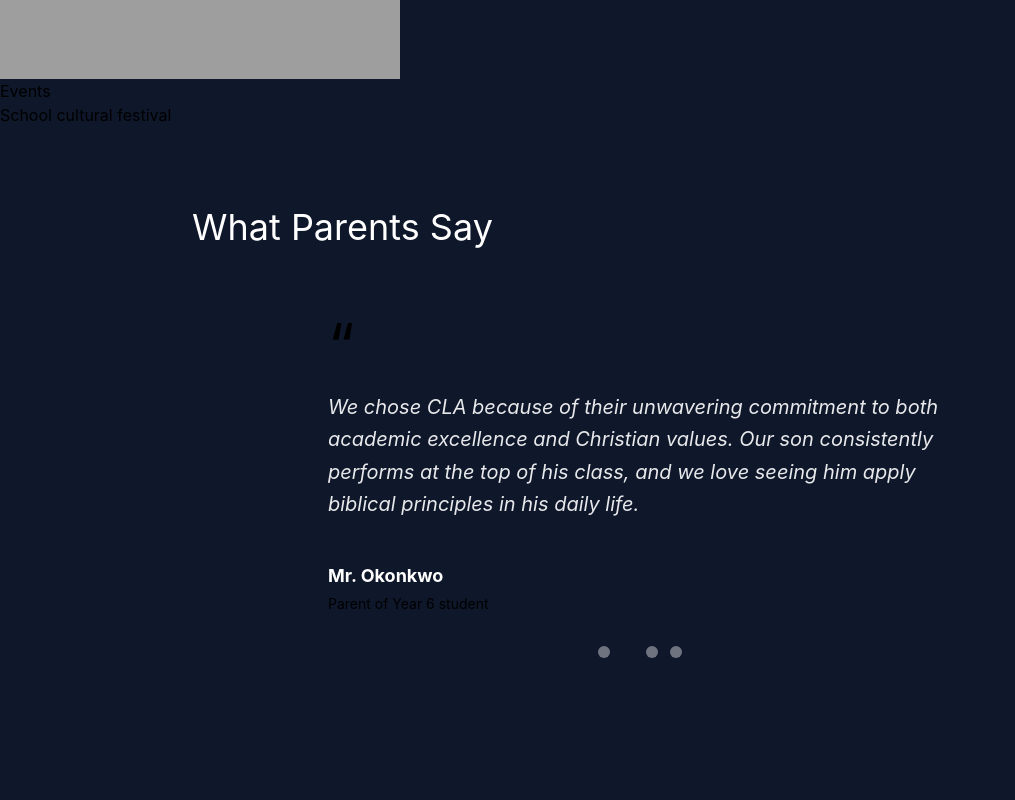
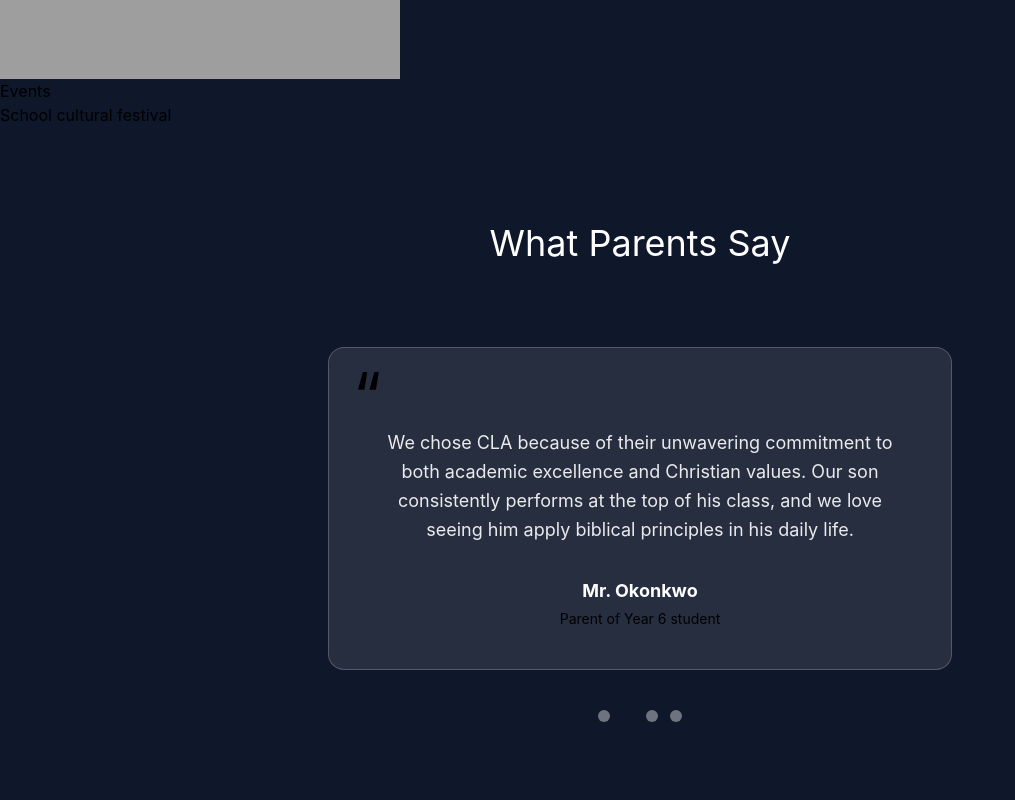
Before and after one commit to Jakegak/cla-website, a React (Vite) app: page / in a window 1280 px wide. Shown: the part 6260-7060 px from the top of the page, without its empty margins (0-1015 px from the left). Built offline with nearby package versions, Linux system fonts and the light colour scheme; grey boxes are pictures that could not be loaded.

Commit message:
fix(testimonials): wrap testimonial text in styled card with decorative quote and navigation dots

```diff
--- a/src/components/Testimonials.jsx
+++ b/src/components/Testimonials.jsx
@@ -28,80 +28,66 @@ const TESTIMONIALS = [
     name: "Pastor & Mrs. Eze",
     relationship: "Parents of Year 5 and Year 3 students",
     quote:
-      "Having two children at CLA, we can confidently say the school delivers on its promise of raising godly leaders. The curriculum is excellent, the moral foundation is strong, and our children are thriving in every area.",
+      "Having two children at CLA, we can confidently say the school delivers on its promise of raising godly leaders. The curriculum is excellent, the moral foundation is strong, and our children are thriving in every way.",
   },
 ];
 
 const cardVariants = {
-  hidden: { opacity: 0, y: 30 },
-  visible: {
-    opacity: 1,
-    y: 0,
-    transition: { duration: 0.6, ease: "easeOut" },
-  },
-  exit: {
-    opacity: 0,
-    y: -30,
-    transition: { duration: 0.4, ease: "easeIn" },
-  },
+  hidden: { opacity: 0, x: 60 },
+  visible: { opacity: 1, x: 0, transition: { duration: 0.5, ease: "easeOut" } },
+  exit: { opacity: 0, x: -60, transition: { duration: 0.3, ease: "easeIn" } },
 };
 
-const INTERVAL_MS = 4000;
-
 export default function Testimonials() {
-  const [activeIndex, setActiveIndex] = useState(0);
-  const isPausedRef = useRef(false);
+  const [current, setCurrent] = useState(0);
+  const isPaused = useRef(false);
   const intervalRef = useRef(null);
 
-  const startInterval = useCallback(() => {
-    if (intervalRef.current) {
-      clearInterval(intervalRef.current);
+  const advance = useCallback(() => {
+    if (!isPaused.current) {
+      setCurrent((prev) => (prev + 1) % TESTIMONIALS.length);
     }
-    intervalRef.current = setInterval(() => {
-      if (!isPausedRef.current) {
-        setActiveIndex((prev) => (prev + 1) % TESTIMONIALS.length);
-      }
-    }, INTERVAL_MS);
   }, []);
 
   useEffect(() => {
-    startInterval();
+    intervalRef.current = setInterval(advance, 4000);
     return () => {
-      if (intervalRef.current) {
-        clearInterval(intervalRef.current);
-      }
+      if (intervalRef.current) clearInterval(intervalRef.current);
     };
-  }, [startInterval]);
+  }, [advance]);
 
-  function handleMouseEnter() {
-    isPausedRef.current = true;
-  }
+  const handleMouseEnter = () => {
+    isPaused.current = true;
+  };
 
-  function handleMouseLeave() {
-    isPausedRef.current = false;
-  }
+  const handleMouseLeave = () => {
+    isPaused.current = false;
+  };
 
-  function handleDotClick(index) {
-    setActiveIndex(index);
-    startInterval();
-  }
+  const goTo = (index) => {
+    setCurrent(index);
+  };
 
-  const testimonial = TESTIMONIALS[activeIndex];
+  const testimonial = TESTIMONIALS[current];
 
   return (
-    <section id="testimonials" className="bg-cla-purple py-20 px-4">
-      <div className="max-w-4xl mx-auto">
-        <h2 className="font-heading text-3xl md:text-4xl text-white mb-4">
+    <section
+      id="testimonials"
+      className="py-24 bg-cla-purple"
+      onMouseEnter={handleMouseEnter}
+      onMouseLeave={handleMouseLeave}
+    >
+      <div className="max-w-7xl mx-auto px-4 sm:px-6 lg:px-8">
+        {/* Section heading */}
+        <div className="text-center mb-16">
+          <h2 className="text-3xl sm:text-4xl font-heading text-white mb-4">
             What Parents Say
           </h2>
-        <div className="h-1 w-16 bg-cla-gold mx-auto mb-12 rounded-full" />
+          <div className="w-16 h-1 bg-cla-gold mx-auto" />
+        </div>
 
-        <div
-          onMouseEnter={handleMouseEnter}
-          onMouseLeave={handleMouseLeave}
-          aria-live="polite"
-          className="relative min-h-64 flex items-center justify-center"
-        >
+        {/* Testimonial carousel */}
+        <div className="flex justify-center">
           <AnimatePresence mode="wait">
             <motion.div
               key={testimonial.id}
@@ -111,29 +97,45 @@ export default function Testimonials() {
               exit="exit"
               className="w-full max-w-2xl mx-auto px-6"
             >
-              <div className="text-cla-gold text-6xl leading-none mb-4 font-heading">
+              {/* Card container */}
+              <div className="testimonial-card relative rounded-2xl p-10">
+                {/* Decorative quote mark */}
+                <span
+                  className="absolute top-4 left-6 text-cla-gold font-heading leading-none select-none"
+                  style={{ fontSize: "4rem" }}
+                  aria-hidden="true"
+                >
                   &ldquo;
-              </div>
-              <p className="text-white/90 text-lg md:text-xl italic leading-relaxed mb-6">
+                </span>
+
+                {/* Quote text */}
+                <p className="text-white/90 text-lg leading-relaxed mt-10 mb-8 text-center">
                   {testimonial.quote}
                 </p>
-              <div className="h-px w-12 bg-cla-gold mx-auto mb-4" />
-              <p className="text-white font-bold text-lg">{testimonial.name}</p>
+
+                {/* Author info */}
+                <div className="text-center">
+                  <p className="text-white font-bold text-lg">
+                    {testimonial.name}
+                  </p>
                   <p className="text-cla-gold text-sm mt-1">
                     {testimonial.relationship}
                   </p>
+                </div>
+              </div>
             </motion.div>
           </AnimatePresence>
         </div>
 
-        <div className="flex items-center justify-center gap-3 mt-8">
-          {TESTIMONIALS.map((item, index) => (
+        {/* Navigation dots */}
+        <div className="flex justify-center items-center gap-3 mt-10">
+          {TESTIMONIALS.map((t, index) => (
             <button
-              key={item.id}
-              onClick={() => handleDotClick(index)}
+              key={t.id}
+              onClick={() => goTo(index)}
               aria-label={`Go to testimonial ${index + 1}`}
-              className={`w-3 h-3 rounded-full transition-all duration-300 ${
-                index === activeIndex
+              className={`w-3 h-3 rounded-full cursor-pointer transition-all duration-300 ${
+                index === current
                   ? "bg-cla-gold scale-125"
                   : "bg-white/40 hover:bg-white/60"
               }`}
--- a/src/index.css
+++ b/src/index.css
@@ -1,2 +1,7 @@
 @import url('https://fonts.googleapis.com/css2?family=Playfair+Display:wght@700&family=Inter:wght@400;600;700&display=swap');
 @import "tailwindcss";
+
+.testimonial-card {
+  background: rgba(255, 255, 255, 0.1);
+  border: 1px solid rgba(255, 255, 255, 0.2);
+}
```
Also changed, not shown: 2 other files (tests, documents, lock files or other folders). Lines whose indentation alone changed are shown as unchanged.
